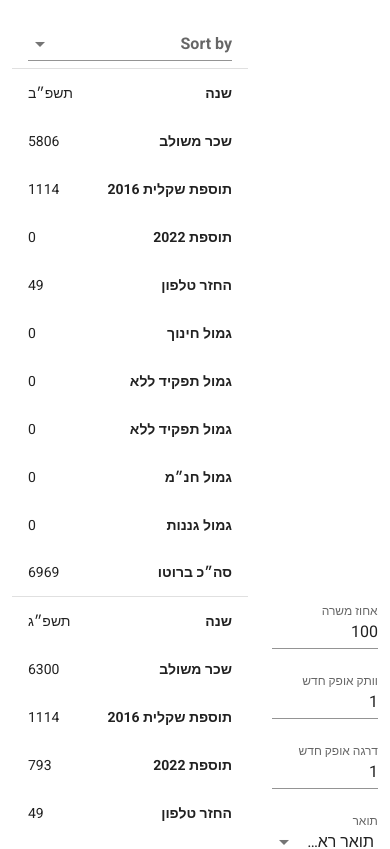
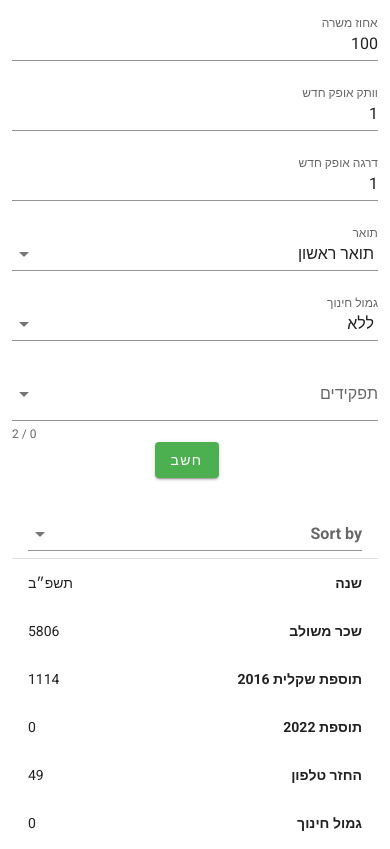
Before and after one commit to aviramha/teacher-union-salary, a Vue app: page / in a window 390 px wide. Shown: the top 849 px of the page. Built offline with nearby package versions, Linux system fonts and the light colour scheme.

Commit message:
responsive

```diff
--- a/src/components/Simulator.vue
+++ b/src/components/Simulator.vue
@@ -1,7 +1,7 @@
 <template>
   <v-container>
     <v-row justify="center" class="text-center" align="center">
-      <v-col cols="4" align-self="center">
+      <v-col cols="12" align-self="center">
         <v-form ref="form" v-model="valid" lazy-validation>
           <v-text-field
             v-model="percentage"
```
